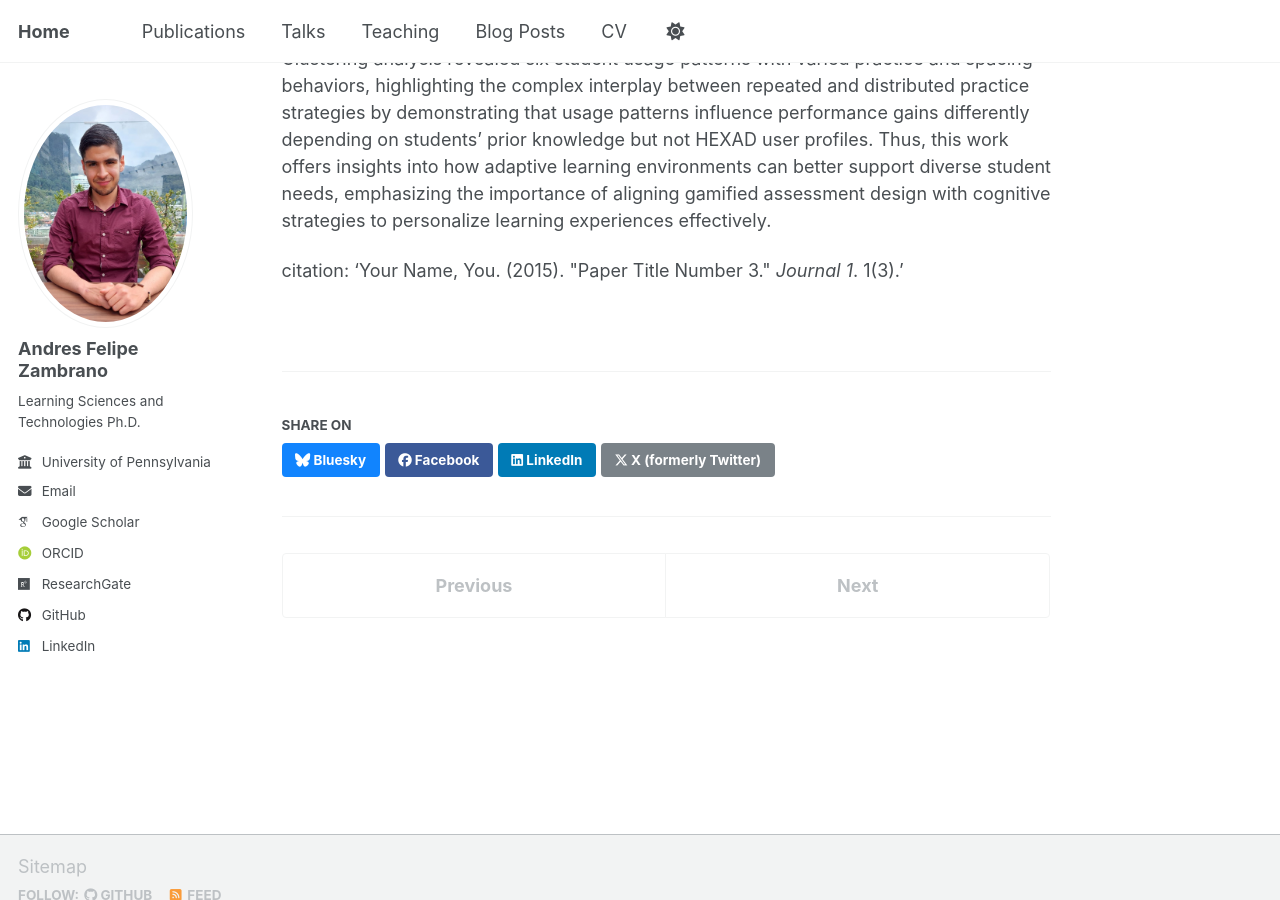
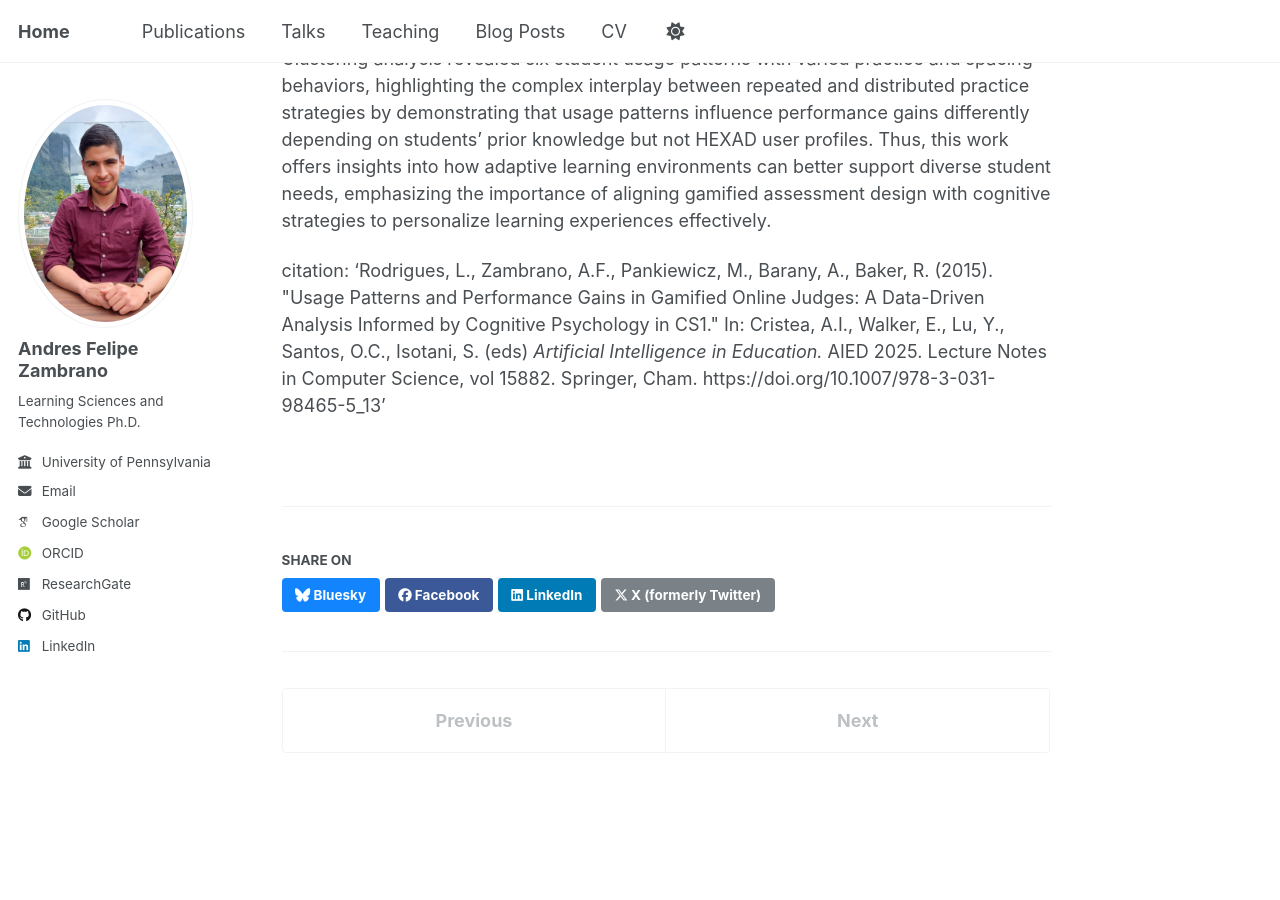
Before and after one commit to afzambrano/afzambrano.github.io, a Jekyll site: the page built from _publications/2025-aied-clustering-runcode.md, in a window 1280 px wide and 900 px high, scrolled down 396 px. Built offline with Jekyll 4.4.1, drawn with Linux system fonts in a browser that asks for light colours; some web fonts are replaced; a script that is not in the unit is left out.

Commit message:
Update 2025-aied-clustering-runcode.md

```diff
--- a/_publications/2025-aied-clustering-runcode.md
+++ b/_publications/2025-aied-clustering-runcode.md
@@ -11,4 +11,4 @@ paperurl: 'https://link.springer.com/chapter/10.1007/978-3-031-98465-5_13'
 
 This study examines how students interact with a Gamified Online Judge through cognitive psychology strategies, repeated and distributed practice, and how these patterns contribute to performance improvements. Using a data-driven approach, we analyze students’ usage patterns while considering their prior knowledge and HEXAD profiles to understand how different patterns relate to performance gains. Feature selection resulted in the choice of Number of Attempts and Grouped Hours Between Attempts for further analysis, as these were significantly related to performance gains. Clustering analysis revealed six student usage patterns with varied practice and spacing behaviors, highlighting the complex interplay between repeated and distributed practice strategies by demonstrating that usage patterns influence performance gains differently depending on students’ prior knowledge but not HEXAD user profiles. Thus, this work offers insights into how adaptive learning environments can better support diverse student needs, emphasizing the importance of aligning gamified assessment design with cognitive strategies to personalize learning experiences effectively.
 
-citation: 'Your Name, You. (2015). &quot;Paper Title Number 3.&quot; <i>Journal 1</i>. 1(3).'
+citation: 'Rodrigues, L., Zambrano, A.F., Pankiewicz, M., Barany, A., Baker, R. (2015). &quot;Usage Patterns and Performance Gains in Gamified Online Judges: A Data-Driven Analysis Informed by Cognitive Psychology in CS1.&quot; In: Cristea, A.I., Walker, E., Lu, Y., Santos, O.C., Isotani, S. (eds) <i>Artificial Intelligence in Education.</i> AIED 2025. Lecture Notes in Computer Science, vol 15882. Springer, Cham. https://doi.org/10.1007/978-3-031-98465-5_13'
```
